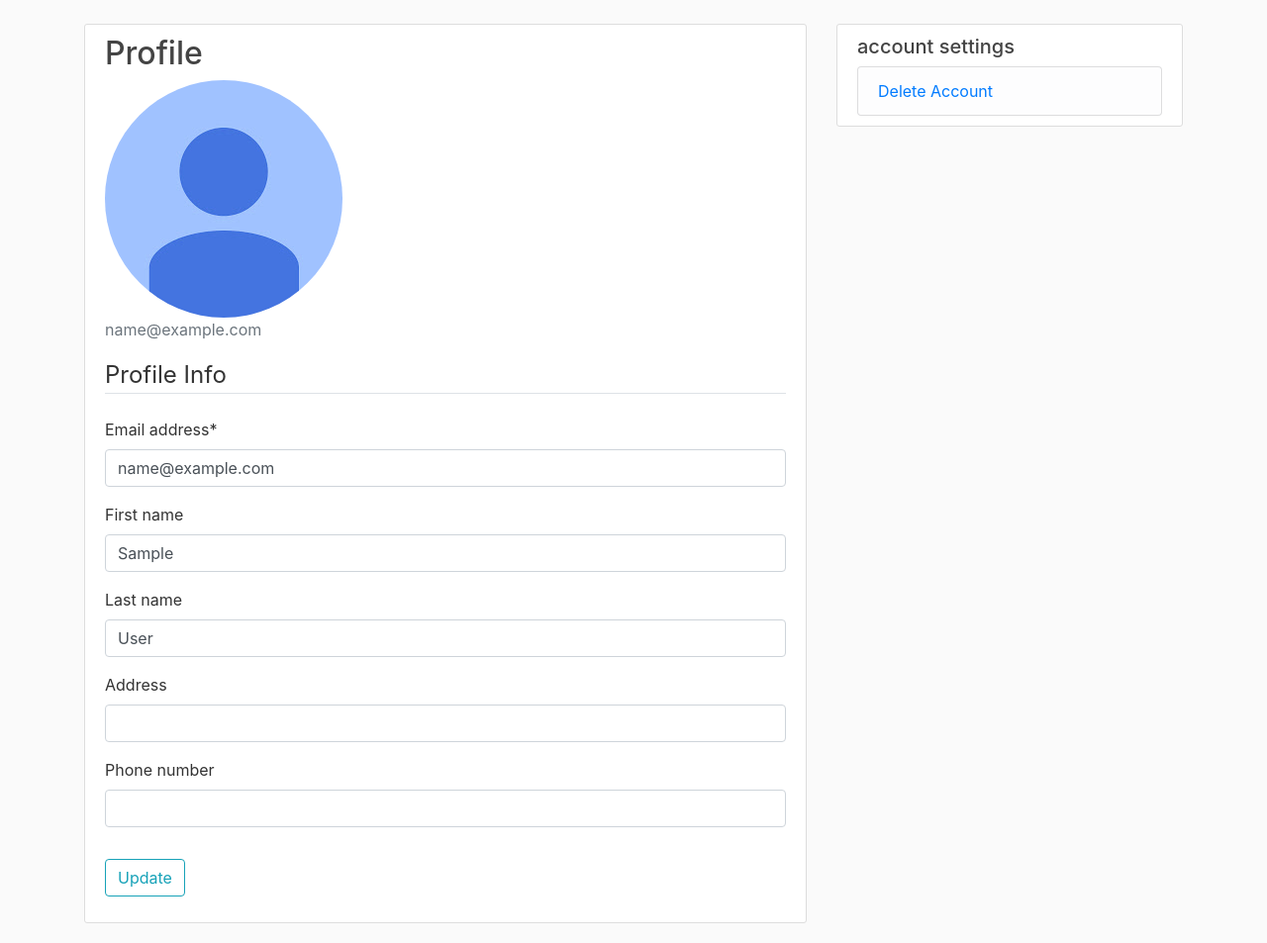
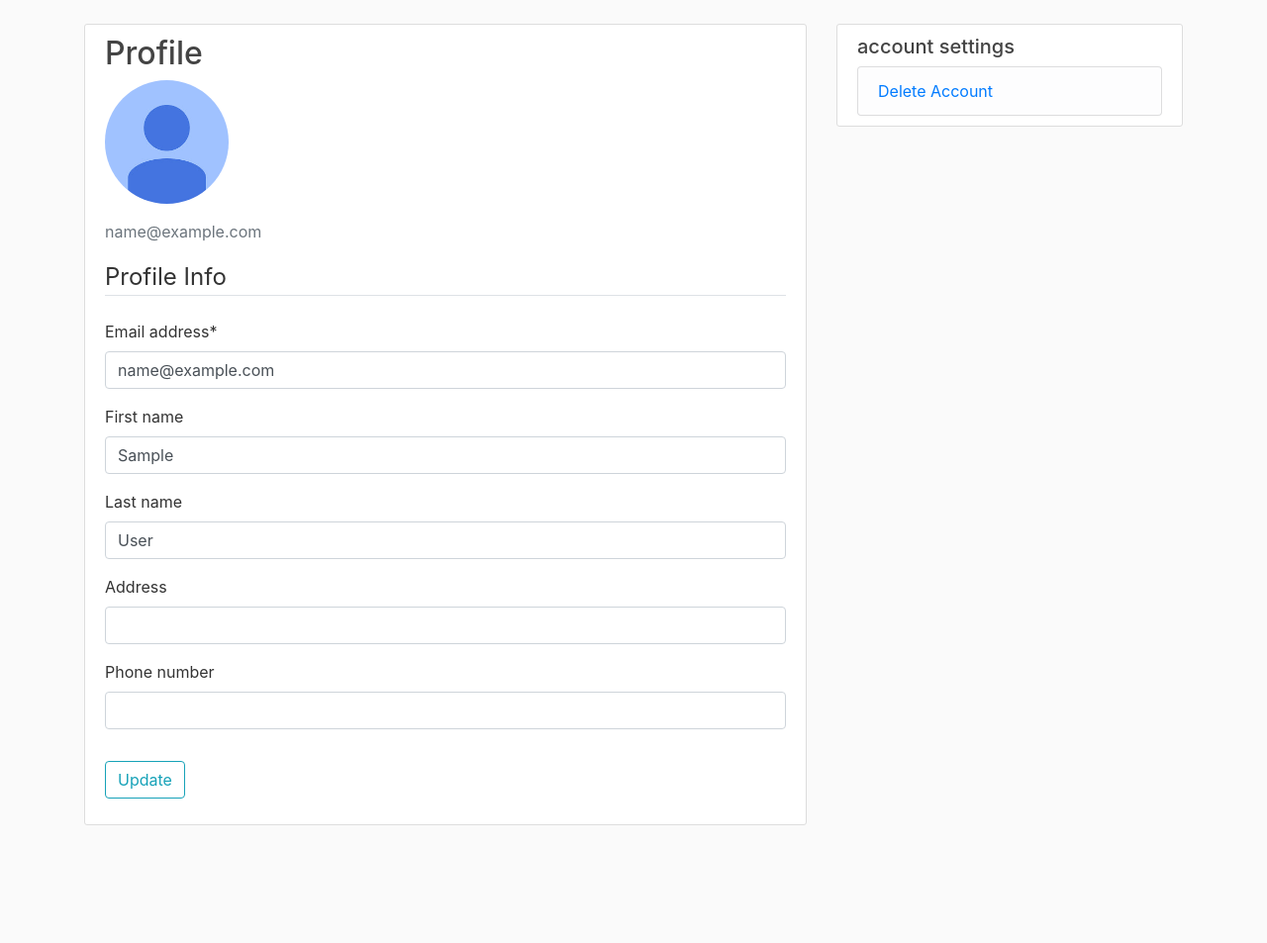
Before and after one commit to siscopuig/django-allauth-demo, a Django app: page /users/profile/ in a window 1280 px wide. Shown: the part 56-1009 px from the top of the page at 99% size. After the commit the page ends 890 px from the top, so only its background shows below. Run offline with Django 3.2, Linux system fonts and the light colour scheme; the visitor is signed in with stand-in values (Sample User, id 1); data comes from the database, SQL or seed files in the repository; some libraries are stand-ins or nearby versions.

Commit message:
css changes

```diff
--- a/static/main.css
+++ b/static/main.css
@@ -35,3 +35,14 @@ ul {
   border-radius: 3px;
   margin-bottom: 20px;
 }
+
+.account-img {
+  height: 125px;
+  width: 125px;
+  margin-right: 20px;
+  margin-bottom: 16px;
+}
+
+.account-heading {
+  font-size: 2.5rem;
+}
```
